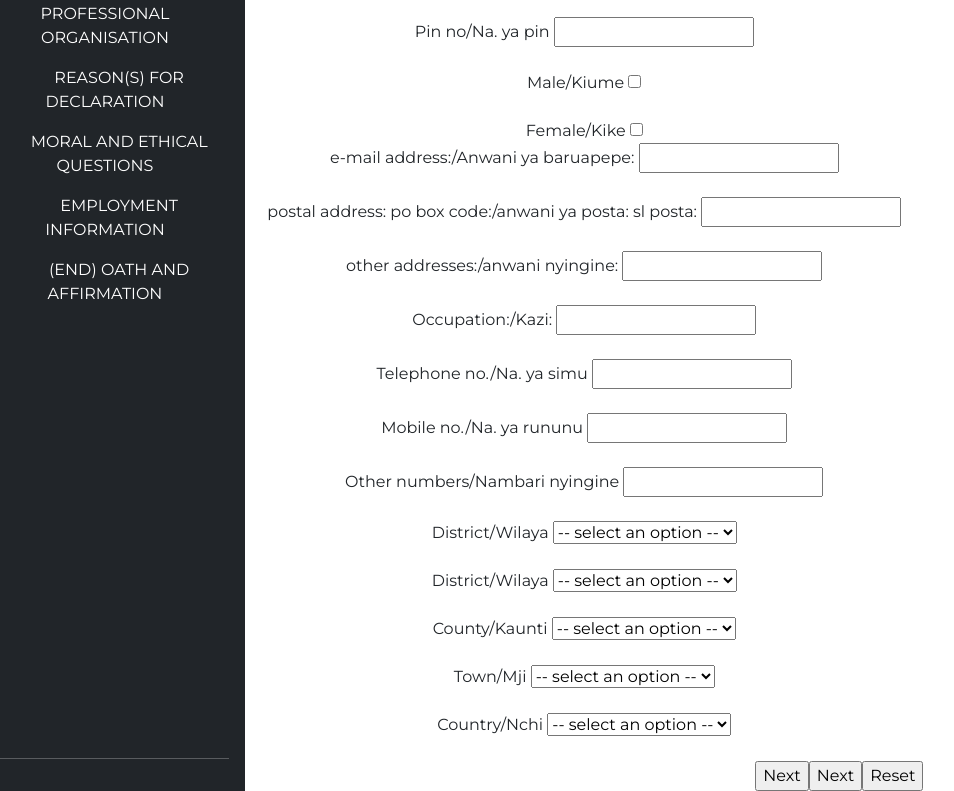
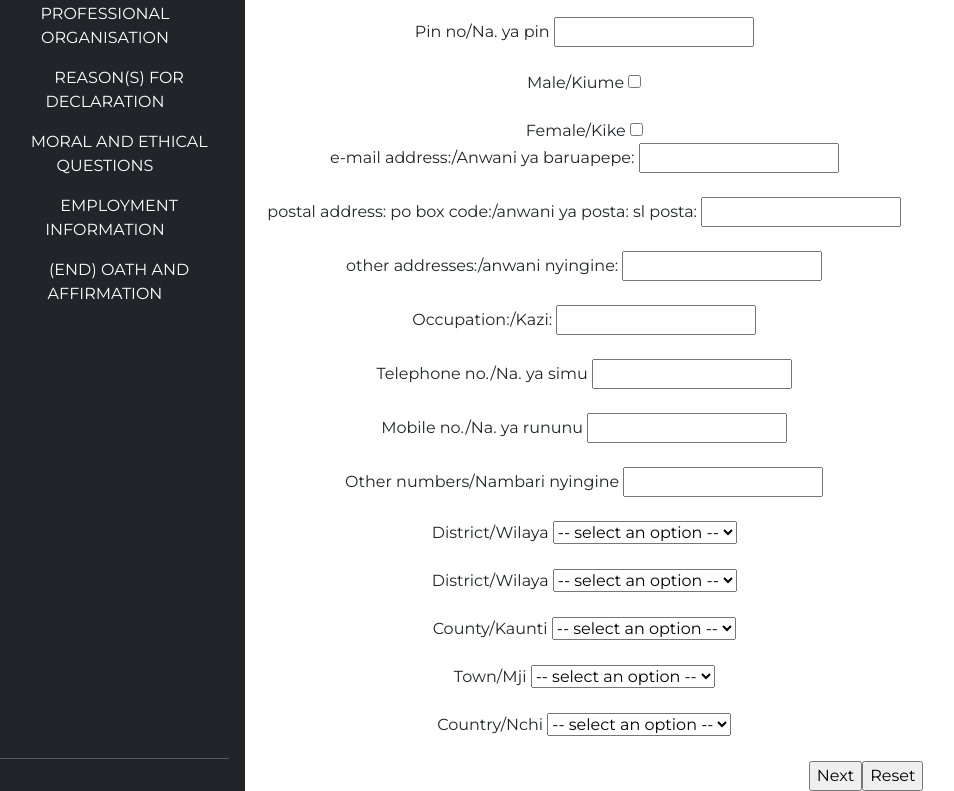
Before and after one commit to Ramsey-Gicharu/EaccForm, a plain HTML site: page General-info.html in a window 1280 px wide. Shown: the part 479-1270 px from the top of the page, without its empty margins (35-989 px from the left). Drawn offline with nearby package versions, Linux system fonts and the light colour scheme.

Commit message:
Update General-info.html

```diff
--- a/General-info.html
+++ b/General-info.html
@@ -315,9 +315,7 @@
 
 
         <div class="d-flex justify-content-end">
-          <a href="Birth-info.html">
-            <input type="button" name="Next" value="Next">
-              </a>
+
           <input type="submit" name="Next" value="Next" >
               <input type="reset" name="reset" value="Reset">
             </div>
```
